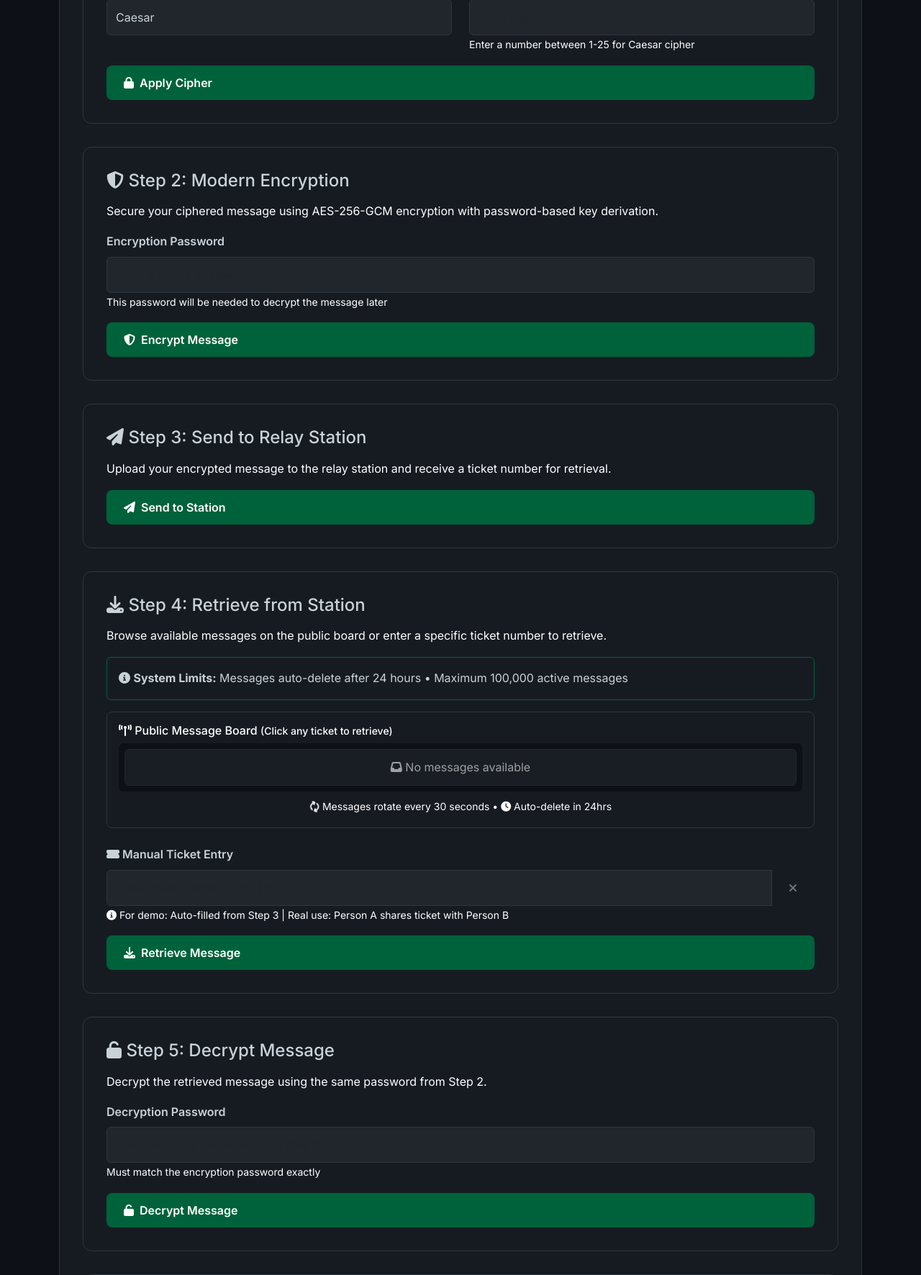
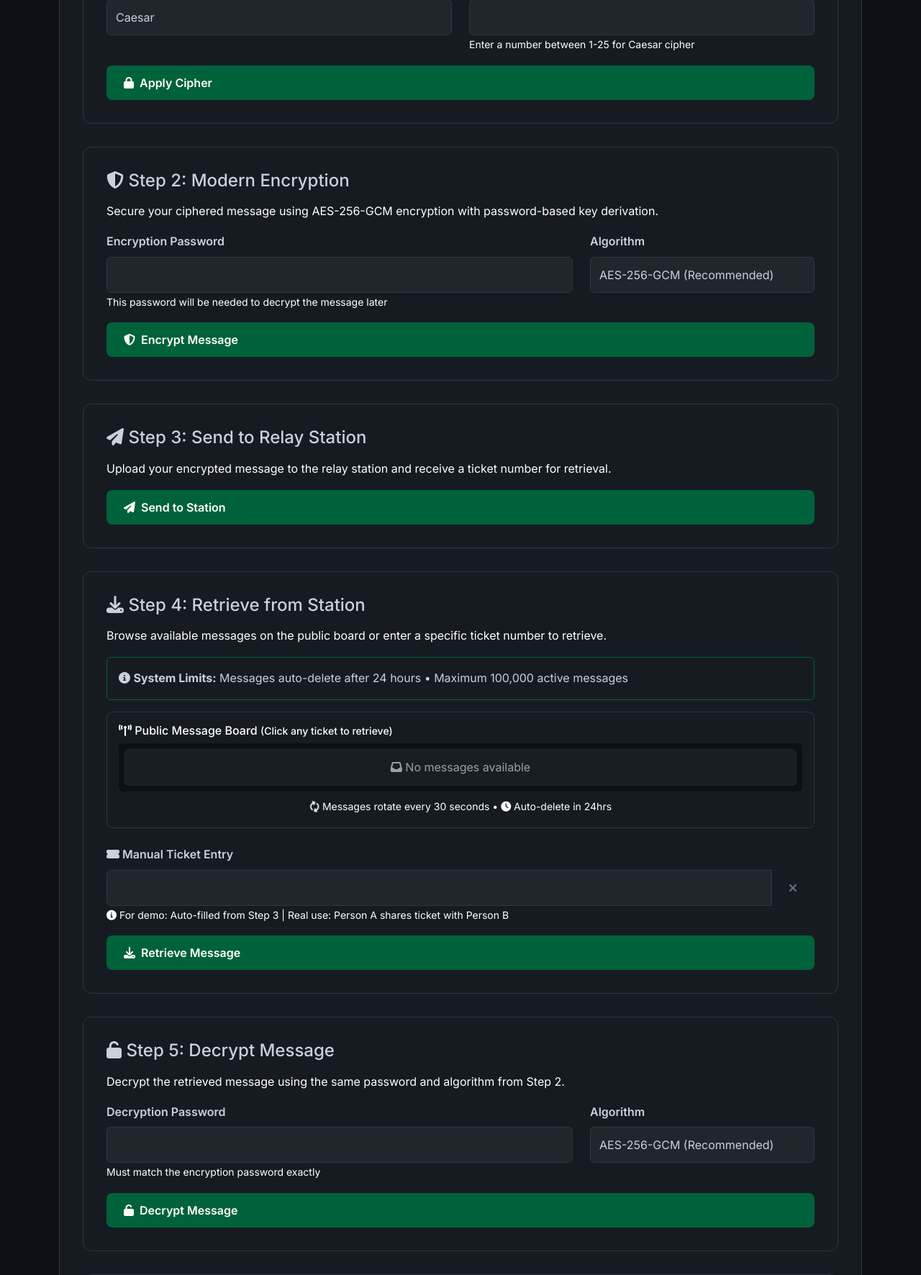
Before and after one commit to dokabi-recon67/cipherstation, a Flask app: page / in a window 1280 px wide. Shown: the part 925-2697 px from the top of the page at 72% size. Run offline with Flask 3, Linux system fonts and the light colour scheme; some libraries are stand-ins or nearby versions.

Commit message:
Add algorithm selection to relay station encryption/decryption
- Add algorithm dropdown to Step 2 (Encrypt) with AES-128/192/256-GCM and ChaCha20-Poly1305 options
- Add algorithm dropdown to Step 5 (Decrypt) with matching algorithm selection
- Auto-fill decryption algorithm when sending message to station
- Update JavaScript functions to pass selected algorithm to backend
- Enhance user feedback to show which algorithm was used
- Maintain backward compatibility with existing functionality
- Support all algorithms already available in backend (aes128, aes192, aes256, chacha20)

```diff
--- a/relaystation/templates/index.html
+++ b/relaystation/templates/index.html
@@ -687,10 +687,21 @@
                         <i class="fas fa-shield-alt"></i> Step 2: Modern Encryption
                     </h4>
                     <p class="text-white mb-3">Secure your ciphered message using AES-256-GCM encryption with password-based key derivation.</p>
-                    <div class="mb-3">
+                    <div class="row mb-3">
+                        <div class="col-md-8">
                             <label for="enc_password" class="form-label">Encryption Password</label>
                             <input id="enc_password" type="password" class="form-control" placeholder="Enter a strong password">
                             <small class="form-text text-white">This password will be needed to decrypt the message later</small>
+                        </div>
+                        <div class="col-md-4">
+                            <label for="enc_algorithm" class="form-label">Algorithm</label>
+                            <select id="enc_algorithm" class="form-select">
+                                <option value="aes256">AES-256-GCM (Recommended)</option>
+                                <option value="aes192">AES-192-GCM</option>
+                                <option value="aes128">AES-128-GCM</option>
+                                <option value="chacha20">ChaCha20-Poly1305</option>
+                            </select>
+                        </div>
                     </div>
                     <button type="button" class="btn btn-primary w-100" onclick="doEncrypt()">
                         <i class="fas fa-shield-alt"></i> Encrypt Message
@@ -824,11 +835,22 @@
                     <h4 class="mb-3">
                         <i class="fas fa-unlock"></i> Step 5: Decrypt Message
                     </h4>
-                    <p class="text-white mb-3">Decrypt the retrieved message using the same password from Step 2.</p>
-                                    <div class="mb-3">
+                    <p class="text-white mb-3">Decrypt the retrieved message using the same password and algorithm from Step 2.</p>
+                    <div class="row mb-3">
+                        <div class="col-md-8">
                             <label for="dec_password" class="form-label">Decryption Password</label>
                             <input id="dec_password" type="password" class="form-control" placeholder="Enter the same password from Step 2">
                             <small class="form-text text-white">Must match the encryption password exactly</small>
+                        </div>
+                        <div class="col-md-4">
+                            <label for="dec_algorithm" class="form-label">Algorithm</label>
+                            <select id="dec_algorithm" class="form-select">
+                                <option value="aes256">AES-256-GCM (Recommended)</option>
+                                <option value="aes192">AES-192-GCM</option>
+                                <option value="aes128">AES-128-GCM</option>
+                                <option value="chacha20">ChaCha20-Poly1305</option>
+                            </select>
+                        </div>
                     </div>
                     <button type="button" class="btn btn-primary w-100" onclick="doDecrypt()">
                         <i class="fas fa-unlock"></i> Decrypt Message
@@ -1192,6 +1214,7 @@
         // Store intermediate results
         let ciphertext = '';
         let encrypted = '';
+        let encryptedAlgorithm = 'aes256'; // Default algorithm
         let ticket = '';
         let retrieved = '';
         let retrieved_salt = '';
@@ -1326,13 +1349,14 @@
         async function doEncrypt() {
             showFeedback('encrypt_api_error', 'error', '', false);
             const password = document.getElementById('enc_password').value;
+            const algorithm = document.getElementById('enc_algorithm').value;
 
             if (!ciphertext || !password) {
                 showFeedback('encrypt_api_error', 'error', 'Please complete Step 1 first and provide a password');
                 return;
             }
 
-            let data = { text: ciphertext, password: password };
+            let data = { text: ciphertext, password: password, algorithm: algorithm };
 
             try {
                 const res = await fetch('/encrypt-message', {
@@ -1344,7 +1368,8 @@
 
                 if (result.success && result.encrypted) {
                     encrypted = result.encrypted;
-                    showFeedback('encrypted_output', 'success', `Message encrypted successfully`);
+                    encryptedAlgorithm = algorithm; // Store algorithm for later use
+                    showFeedback('encrypted_output', 'success', `Message encrypted successfully using ${algorithm.toUpperCase()}`);
                 } else {
                     showFeedback('encrypt_api_error', 'error', `${result.error || 'Encryption failed'}`);
                 }
@@ -1357,13 +1382,14 @@
         async function doSendToStation() {
             showFeedback('send_api_error', 'error', '', false);
             const password = document.getElementById('enc_password').value;
+            const algorithm = document.getElementById('enc_algorithm').value;
 
             if (!ciphertext || !password) {
                 showFeedback('send_api_error', 'error', 'Please complete Steps 1 and 2 first');
                 return;
             }
 
-            let data = { text: ciphertext, password: password, send_to_station: true };
+            let data = { text: ciphertext, password: password, algorithm: algorithm, send_to_station: true };
 
             try {
                 const res = await fetch('/encrypt-message', {
@@ -1376,9 +1402,12 @@
                 if (result.success && result.ticket_id) {
                     ticket = result.ticket_id;
                     encrypted = result.encrypted; // Update encrypted with the result
+                    encryptedAlgorithm = algorithm; // Store algorithm for later use
                     showFeedback('ticket_output', 'info', `Message sent successfully! Ticket #: ${ticket}`);
                     // Auto-fill ticket number for step 4
                     document.getElementById('ticket_number').value = ticket;
+                    // Auto-fill algorithm for step 5
+                    document.getElementById('dec_algorithm').value = algorithm;
                     // Show station preview
                     showStationPreview(ticket);
                 } else {
@@ -1433,13 +1462,14 @@
         async function doDecrypt() {
             showFeedback('decrypt_api_error', 'error', '', false);
             const password = document.getElementById('dec_password').value;
+            const algorithm = document.getElementById('dec_algorithm').value;
 
             if (!retrieved || !password) {
                 showFeedback('decrypt_api_error', 'error', 'Please complete Step 4 first and provide the password');
                 return;
             }
 
-            let data = { encrypted_text: retrieved, password: password };
+            let data = { encrypted_text: retrieved, password: password, algorithm: algorithm };
             if (retrieved_salt) {
                 data.salt = retrieved_salt;
             }
@@ -1454,7 +1484,7 @@
 
                 if (result.success && result.decrypted) {
                     decrypted = result.decrypted;
-                    showFeedback('decrypted_output', 'success', `Decrypted: ${decrypted}`);
+                    showFeedback('decrypted_output', 'success', `Decrypted using ${algorithm.toUpperCase()}: ${decrypted}`);
                 } else {
                     showFeedback('decrypt_api_error', 'error', `${result.error || 'Decryption failed'}`);
                 }
```
Lines whose indentation alone changed are shown as unchanged.
